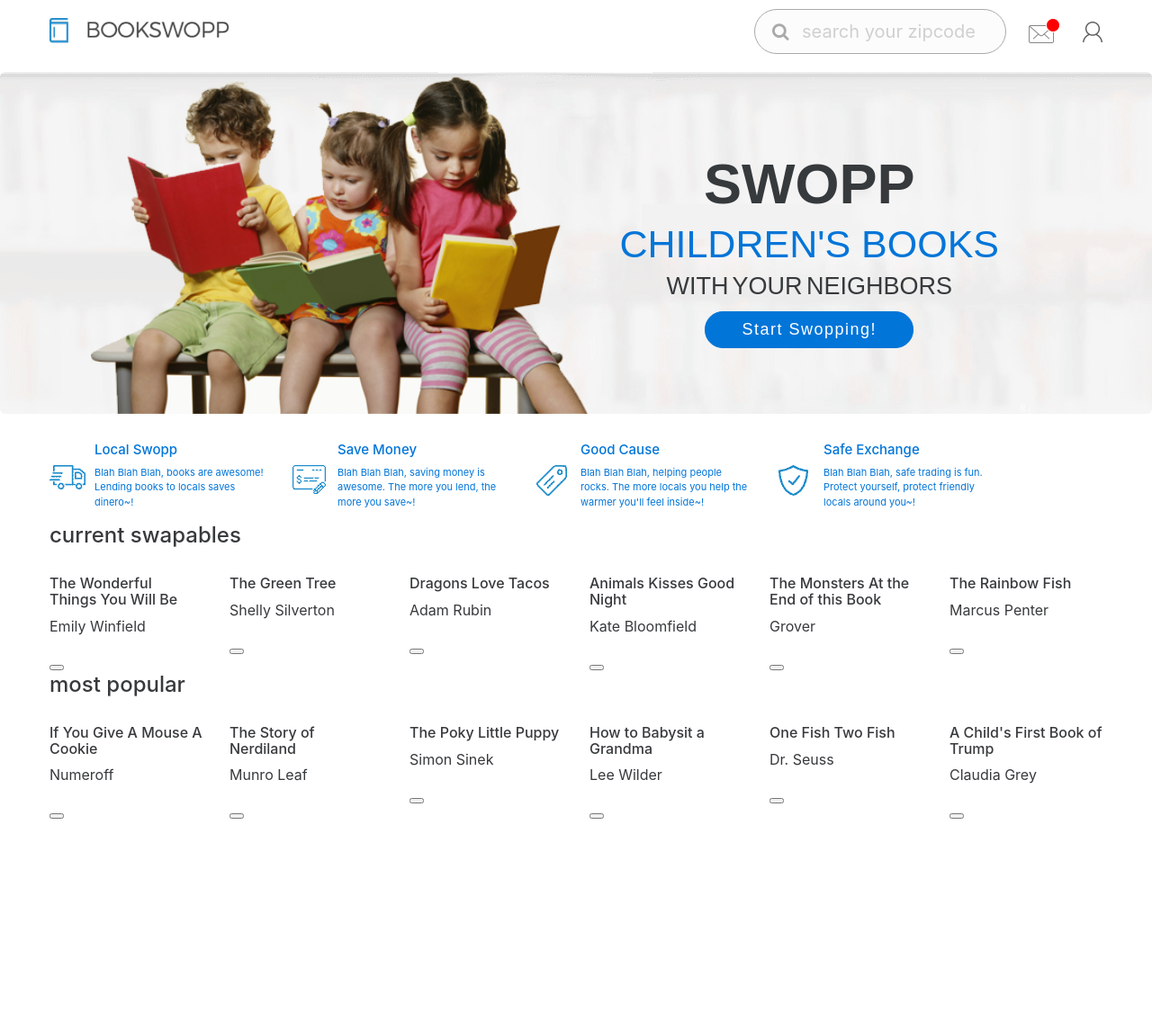
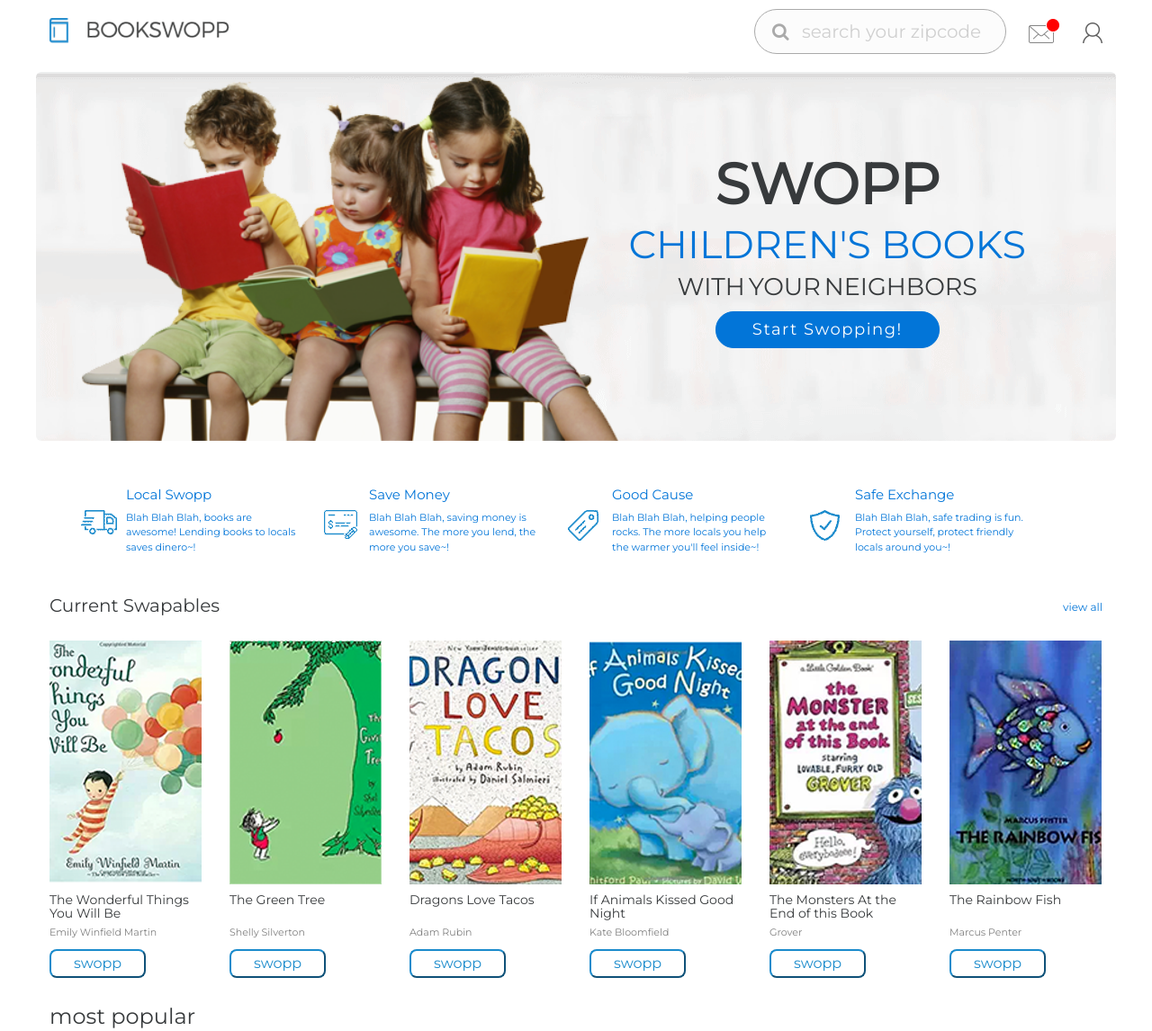
Before and after one commit to m00ncake/bookswap, a plain HTML site: page index.html in a window 1280 px wide. Shown: the top 1146 px of the page at 90% size. Before the commit the page ends 913 px from the top, so only its background shows below. Drawn offline with nearby package versions, Linux system fonts and the light colour scheme.

Commit message:
started Swoppable Section

```diff
--- a/assets/stylesheets/main.css
+++ b/assets/stylesheets/main.css
@@ -2,6 +2,7 @@
 .container {
 	width: 1170px;
 	padding: 0;
+	font-family: 'montserrat', sans-serif;
 }
 
 /*
@@ -26,6 +27,13 @@
 	background: #fcfcfc;
 	border: 1px solid #aaa;
 	border-radius: 30px;
+	text-indent: 50px;
+}
+
+.search input:focus {
+	border-radius: 30px;
+	border-color: #66afe9;
+	outline: 0;
 }
 
 .navigation .user-icon {
@@ -40,17 +48,6 @@
 
 .navigation .search .search-zipcode {
 	margin-top: -10px;
-}
-
-.search input {
-	text-indent: 50px;
-}
-
-.search input:focus {
-	border-radius: 30px;
-	border-color: #66afe9;
-	outline: 0;
-
 }
 
 .search-zipcode {
@@ -70,25 +67,25 @@
 
 .jumbotron {
 	position: relative;
-	height: 380px;
+	height: 410px;
 	background-image: url("../images/slider-bg.gif");
 }
 
 .kids {
 	position: absolute;
 	top: 5px;
-	left: 100px;
-	height: 375px;
+	left: 50px;
+	height: 405px;
 }
 
 .slider-message {
 	position: absolute;
-	right: 170px;
+	right: 100px;
 	top: 90px;
 	text-align: center;
 	text-transform: uppercase;
-	font-family: 'm'
 }
+
 h1, h2, h3, button {
 	font-family: 'montserrat', sans-serif;
 	margin: 0;
@@ -118,6 +115,11 @@ h3 {
 	border-radius: 20px;
 	padding: 8px 40px 8px 40px;
 }
+
+.slider-message button:focus {
+	border-radius: 30px;
+}
+
 /*
   ==========================================================================
 	Features
@@ -126,10 +128,12 @@ h3 {
 
 .features {
 	width: 1080px;
+	margin: 20px;
 }
 
 .features-item {
 	position: relative;
+	border: 1px grey;
 }
 
 .features-icon {
@@ -151,3 +155,45 @@ h3 {
 	Swapables
 	==========================================================================
 */
+
+.swapables-header {
+	margin: 10px 0 20px 0;
+}
+
+.swapables-header h4 {
+	font-size: 20px;
+	text-transform: capitalize;
+}
+
+.swapables-header span {
+  font-size: 12px;
+}
+
+.swapables {
+	margin-top: 20px;
+}
+
+.swapables h6 {
+	margin: 10px 0 0 0;
+	padding-bottom: 0;
+	height:35px;
+	font-size: 14px;
+	font-weight: lighter;
+}
+
+.swapable-item p {
+	font-size: 11px;
+	font-weight: lighter;
+	color: grey;
+	padding-top: 0;
+	margin: 0 0 10px 0;
+}
+
+.swapable-item button {
+  border-radius: 8px;
+  border-color: #1b8bcc;
+	color: #1b8bcc;
+	padding: 2px 25px 2px 25px;
+	background-color: white;
+	margin: 0 0 30px 0;
+}
--- a/index.html
+++ b/index.html
@@ -8,6 +8,7 @@
     <script src="https://ajax.googleapis.com/ajax/libs/jquery/1.12.4/jquery.min.js"></script>
     <script src="https://maxcdn.bootstrapcdn.com/bootstrap/3.3.7/js/bootstrap.min.js"></script>
     <link rel="https://fonts.googleapis.com/css?family=Lato:100,300,400">
+    <link href="https://fonts.googleapis.com/css?family=Montserrat" rel="stylesheet">
     <!-- Bootstrap core CSS -->
     <link href="./assets/stylesheets/bootstrap.min.css" rel="stylesheet">
 
@@ -23,8 +24,8 @@
           <img width="200px" height="28px" src="./assets/images/logo.png">
         </div>
         <div class="col-sm-9 navigation">
-          <img class="pull-right item user-icon" src="./assets/images/user-icon.png">
-          <img class="pull-right item" src="./assets/images/message-icon.png">
+          <a class="pull-right item user-icon" href="#"><img src="./assets/images/user-icon.png"></a>
+          <a class="pull-right item" href="#"><img src="./assets/images/message-icon.png"></a>
           <div class="pull-right item search">
             <div class="search-zipcode">
               <span class="fa fa-search"></span>
@@ -36,7 +37,7 @@
     </div>
 
   <!--Slider-->
-    <div class="container-fluid">
+    <div class="container">
       <div class="row jumbotron">
         <image class="kids" src="./assets/images/kids.png" alt="picture of kids">
         <div class="slider-message">
@@ -82,45 +83,50 @@
     </div>
     <!--Swapables-->
     <div class="container">
-    <h4>current swapables</h4>
+      <div class="row swapables-header">
+        <h4 class="pull-left">current swapables</h4>
+        <a class="pull-right text-primary" href="#"><span>view all</span></a>
+      </div>
+      <div class="swapables">
         <section class="row">
-      <div class="col-sm-2">
-        <image src="">
+          <div class="col-sm-2 swapable-item">
+            <image src="./assets/images/book-1.png">
             <h6>The Wonderful Things You Will Be</h6>
-        <p>Emily Winfield</p>
-        <button onclick=""></button>
+            <p>Emily Winfield Martin</p>
+            <button onclick="">swopp</button>
           </div>
-      <div class="col-sm-2">
-        <image src="">
+          <div class="col-sm-2 swapable-item">
+            <image src="./assets/images/book-2.png">
             <h6>The Green Tree</h6>
             <p>Shelly Silverton</p>
-        <button onclick=""></button>
+            <button onclick="">swopp</button>
           </div>
-      <div class="col-sm-2">
-        <image src="">
+          <div class="col-sm-2 swapable-item">
+            <image src="./assets/images/book-3.png">
             <h6>Dragons Love Tacos</h6>
             <p>Adam Rubin</p>
-        <button onclick=""></button>
+            <button onclick="">swopp</button>
           </div>
-      <div class="col-sm-2">
-        <image src="">
-        <h6>Animals Kisses Good Night</h6>
+          <div class="col-sm-2 swapable-item">
+            <image src="./assets/images/book-4.png">
+            <h6>If Animals Kissed Good Night</h6>
             <p>Kate Bloomfield</p>
-        <button onclick=""></button>
+            <button onclick="">swopp</button>
           </div>
-      <div class="col-sm-2">
-        <image src="">
+          <div class="col-sm-2 swapable-item">
+            <image src="./assets/images/book-5.png">
             <h6>The Monsters At the End of this Book</h6>
             <p>Grover</p>
-        <button onclick=""></button>
+            <button onclick="">swopp</button>
           </div>
-      <div class="col-sm-2">
-        <image src="">
+          <div class="col-sm-2 swapable-item">
+            <image src="./assets/images/book-6.png">
             <h6>The Rainbow Fish</h6>
             <p>Marcus Penter</p>
-        <button onclick=""></button>
+            <a href="#"><button onclick="">swopp</button></a>
           </div>
         </section>
+      </div>
     </div>
     <!--Most Popular-->
     <div class="container">
```
Also changed, not shown: 1 other file. Lines whose indentation alone changed are shown as unchanged.
